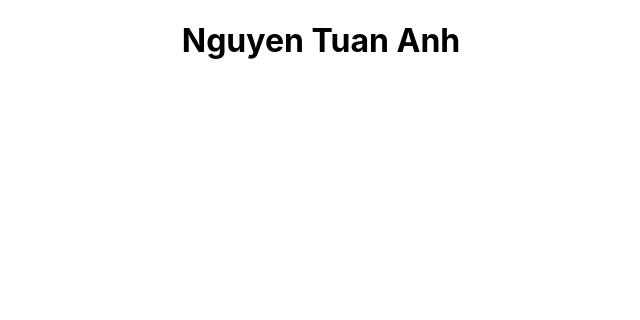
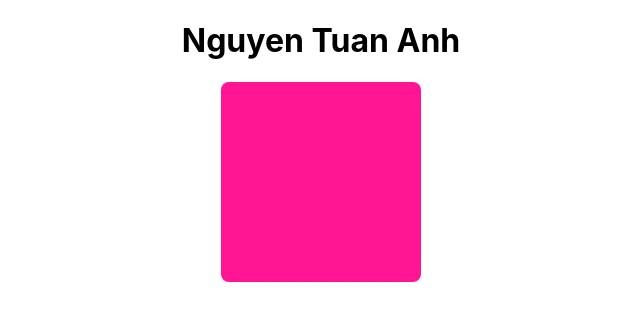
Before and after one commit to tuananh210798/united-project, a React (Create React App) app: page / in a window 1280 px wide. Shown: the top 320 px of the page, without its empty margins (319-959 px from the left). Built offline with nearby package versions, Linux system fonts and the light colour scheme.

Commit message:
update 12/09/2020

```diff
--- a/src/App.js
+++ b/src/App.js
@@ -1,11 +1,13 @@
 
 // import React from 'react';
 import './App.scss';
+import ColorBox from './components/ColorBox';
 
 function App() {
   return (
     <div className="app">
       <h1>Nguyen Tuan Anh</h1>
+      <ColorBox />
     </div>
   );
 }
```
Also changed, not shown: 1 other file (tests, documents, lock files or other folders).
